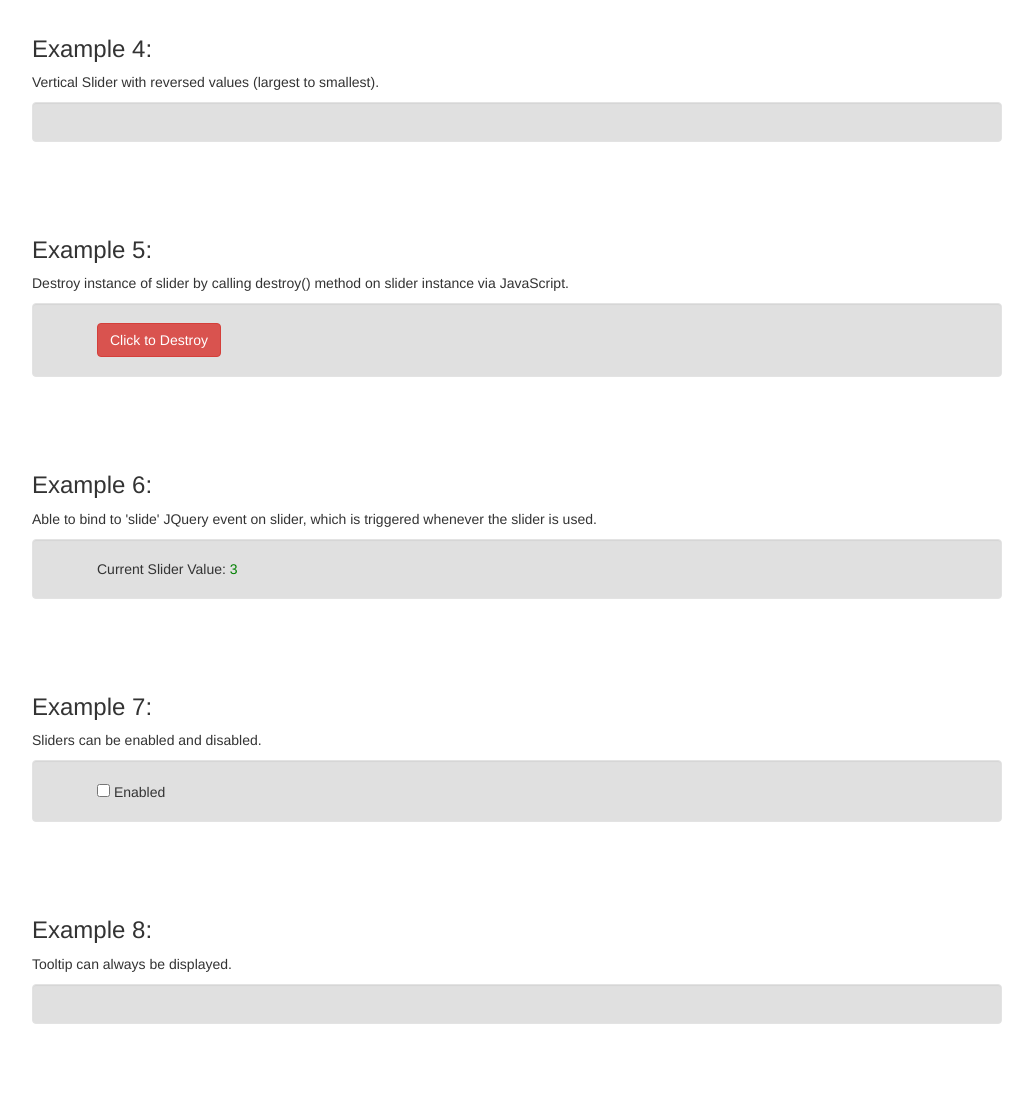
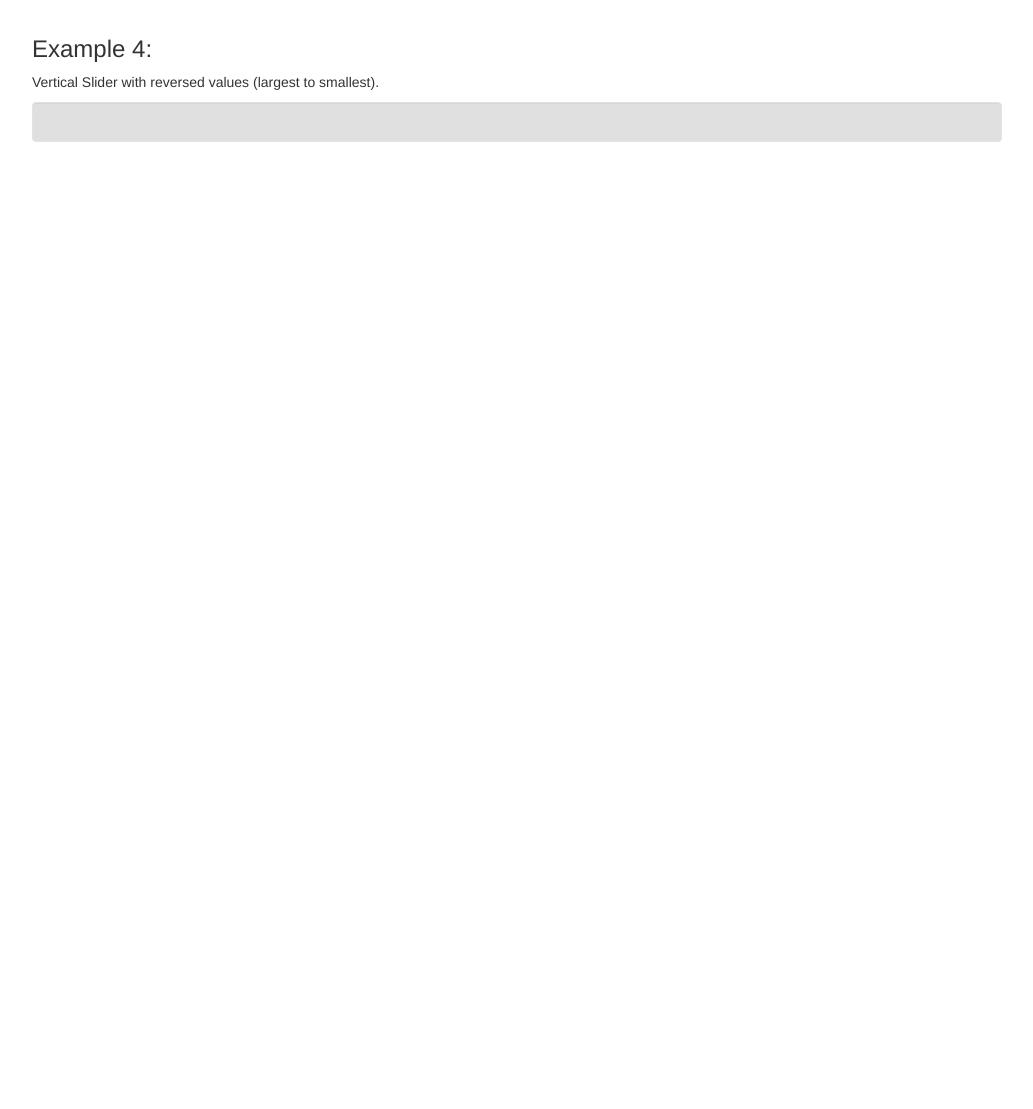
Before and after one commit to mschober/flask-heroku-bootstrap-sliders, a Flask app: page /slider in a window 1280 px wide. Shown: the part 1042-2151 px from the top of the page, without its empty margins (123-1156 px from the left). After the commit the page ends 1184 px from the top, so only its background shows below. Run offline with Flask 2, Linux system fonts and the light colour scheme; some libraries are stand-ins or nearby versions.

Commit message:
removed all examples below 4

```diff
--- a/templates/slider.html
+++ b/templates/slider.html
@@ -198,43 +198,6 @@
       		</div>
       	</div>
 
-      	<div class='slider-example'>
-      		<h3>Example 5:</h3>
-      		<p>Destroy instance of slider by calling destroy() method on slider instance via JavaScript.
-      		<div class="well">
-      			<input id="ex5" type="text" data-slider-min="-5" data-slider-max="20" data-slider-step="1" data-slider-value="0"/>
-      			<button id="destroyEx5Slider" class='btn btn-danger'>Click to Destroy</button>
-      		</div>
-      	</div>
-
-      	<div class='slider-example'>
-      		<h3>Example 6:</h3>
-      		<p>Able to bind to 'slide' JQuery event on slider, which is triggered whenever the slider is used.</p>
-      		<div class="well">
-      			<input id="ex6" type="text" data-slider-min="-5" data-slider-max="20" data-slider-step="1" data-slider-value="3"/>
-      			<span id="ex6CurrentSliderValLabel">Current Slider Value: <span id="ex6SliderVal">3</span></span>
-      		</div>
-      	</div>
-
-      	<div class='slider-example'>
-      		<h3>Example 7:</h3>
-      		<p>Sliders can be enabled and disabled.</p>
-      		<div class="well">
-      			<input id="ex7" type="text" data-slider-min="0" data-slider-max="20" data-slider-step="1" data-slider-value="5" data-slider-enabled="false"/>
-      			<input id="ex7-enabled" type="checkbox"/> Enabled
-      		</div>
-      	     	</div>
-      </div>
-
-      <div class='slider-example'>
-      		<h3>Example 8:</h3>
-      		<p>Tooltip can always be displayed.</p>
-      		<div class="well">
-  				<input id="ex8" data-slider-id='ex1Slider' type="text" data-slider-min="0" data-slider-max="20" data-slider-step="1" data-slider-value="14"/>
-      		</div>
-      	</div>
-      </div>
-
     </div> <!-- /container -->
 
 
```
